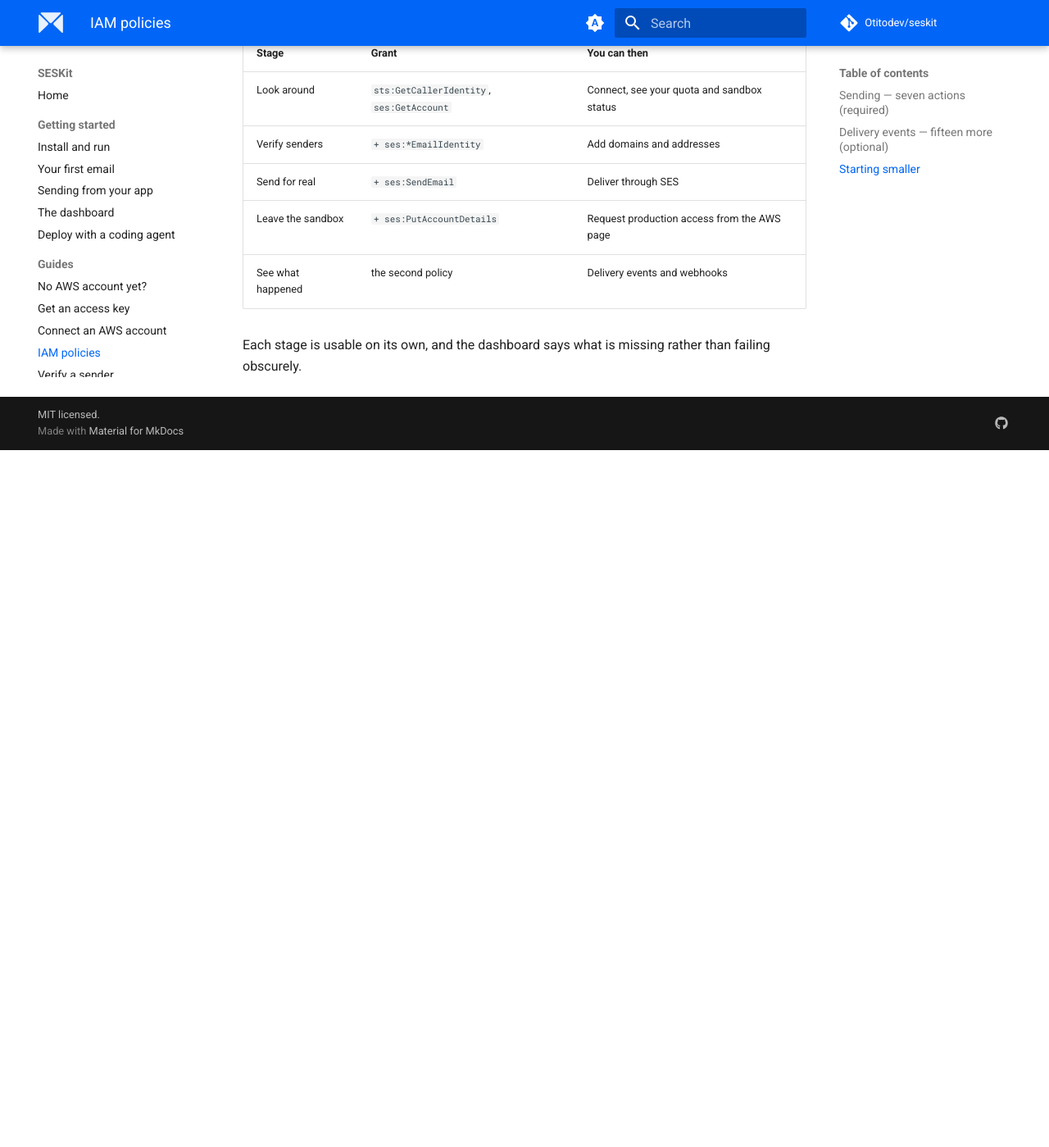
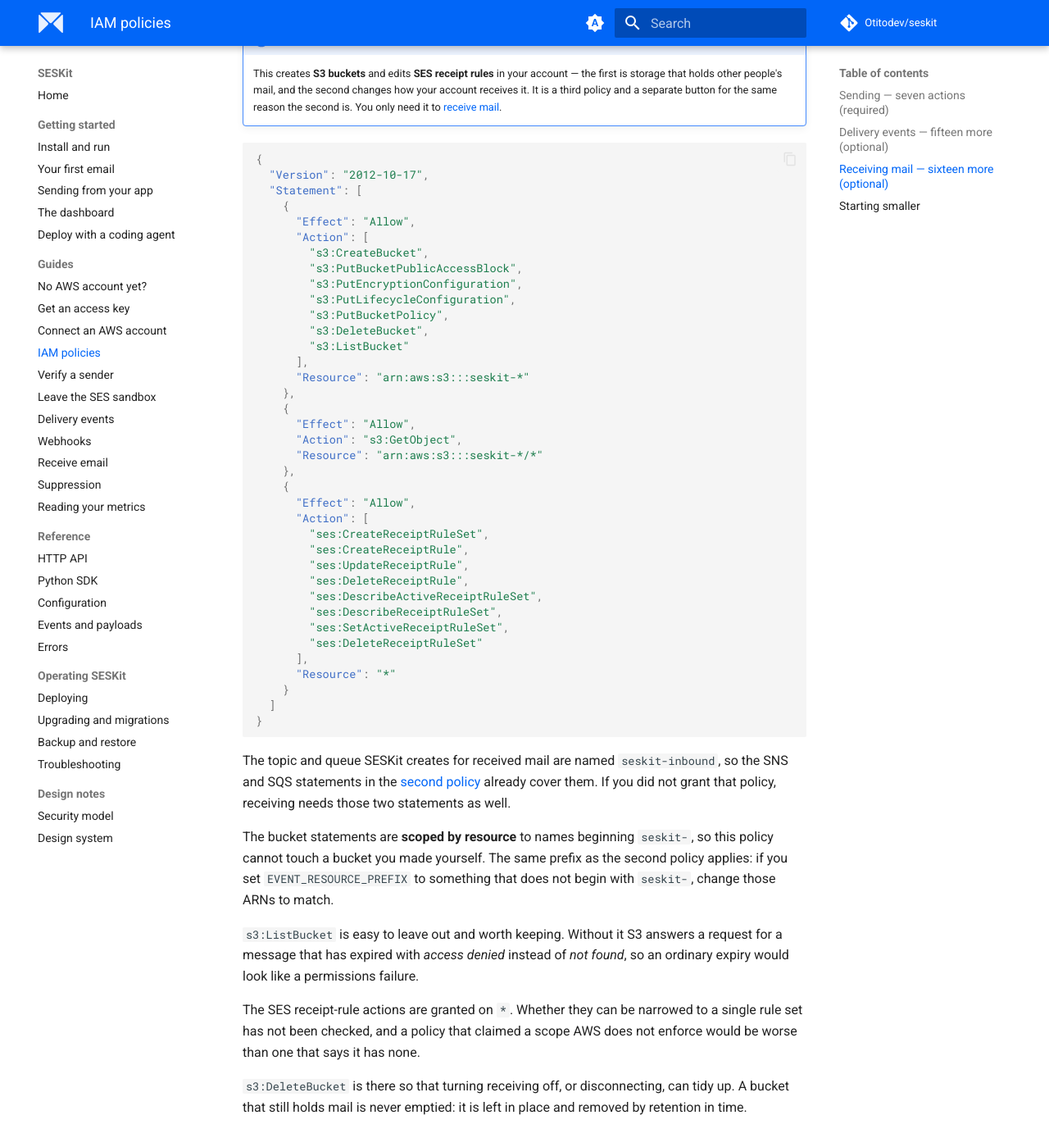
Before and after one commit to Otitodev/seskit, an MkDocs documentation site: the page built from docs/guides/iam-policies.md, in a window 1280 px wide and 1400 px high, scrolled down 2536 px. Shown: the whole window at 82% size. Built offline with MkDocs 1.6.1 and Material for MkDocs 9.7.7, drawn with Linux system fonts in a browser that asks for light colours; comment, search, counter and statistics services are not loaded; before the commit the page ends 3085 px from its top, so only the background shows below that; some of the changed text lies outside the part shown.

Commit message:
docs: a guide to receiving mail, and the IAM policy it needs
The guide is the first thing a user reads for a feature that creates storage in
their own AWS account and edits how the account receives mail, so it leads with
what that means and not with how to switch it on: what is created and where, that
SESKit never replaces an existing receipt rule set, and that AWS bills it. It
gives no prices. Whether new accounts are billed for classic receipt rules under
the newer SES plans was never established, and a figure that turned out wrong
would be worse than none; it points at AWS's pricing pages and says SESKit does
not estimate.

The MX record gets the warning that matters most, at length and in an admonition:
it sends all of a domain's mail to SES and replaces wherever it is received now.
The guide recommends a subdomain and explains why that works - the rule is per
domain, so the subdomain is added as its own - and says plainly that neither SESKit
nor the page can check the record is live, with a dig command to do it.

A section on treating everything as hostile is addressed to the reader's own code,
not only to SESKit's: the API returns HTML exactly as sent, so the guide says not to
render it where it could reach their credentials. Retention says what expires and
what does not, and turning it off says what is kept - mail already received, and a
bucket that still holds mail - and that removing a domain or disconnecting does the
same first, so neither can leave a rule behind.

The third IAM policy is sixteen actions: seven bucket-level S3 actions scoped to
seskit-*, GetObject on its objects, and eight SES receipt-rule actions. It says
why s3:ListBucket is worth keeping - without it an ordinary expiry reads as a
permission failure, because S3 answers a missing key with access denied - and that
the receipt-rule actions are granted on `*` because whether they can be narrowed
was never checked, and a policy claiming a scope AWS does not enforce is worse than
one that says it has none. The SNS and SQS statements of the second policy already
cover the topic and queue, since they share the prefix.

The test that counts the IAM guide's policy sections now expects three. Both the
guide and the SDK, events and IAM descriptions are added to the agent index, which
a test requires for every page in the nav.

````diff
--- a/docs/guides/iam-policies.md
+++ b/docs/guides/iam-policies.md
@@ -1,8 +1,8 @@
 # IAM policies
 
-SESKit must never ask for `AdministratorAccess`. There are two policies because
+SESKit must never ask for `AdministratorAccess`. There are three policies because
 they grant genuinely different things, and **you should be able to run SESKit
-without the second**.
+without the second and the third**.
 
 ## Sending — seven actions (required)
 
@@ -114,6 +114,76 @@
 SNS does, under a queue policy SESKit sets during setup that admits that one
 topic and nothing else. Adding it here would grant a permission nothing uses.
 
+## Receiving mail — sixteen more (optional)
+
+!!! caution "Read this one before granting it"
+    This creates **S3 buckets** and edits **SES receipt rules** in your account —
+    the first is storage that holds other people's mail, and the second changes how
+    your account receives it. It is a third policy and a separate button for the same
+    reason the second is. You only need it to [receive mail](receive-email.md).
+
+```json
+{
+  "Version": "2012-10-17",
+  "Statement": [
+    {
+      "Effect": "Allow",
+      "Action": [
+        "s3:CreateBucket",
+        "s3:PutBucketPublicAccessBlock",
+        "s3:PutEncryptionConfiguration",
+        "s3:PutLifecycleConfiguration",
+        "s3:PutBucketPolicy",
+        "s3:DeleteBucket",
+        "s3:ListBucket"
+      ],
+      "Resource": "arn:aws:s3:::seskit-*"
+    },
+    {
+      "Effect": "Allow",
+      "Action": "s3:GetObject",
+      "Resource": "arn:aws:s3:::seskit-*/*"
+    },
+    {
+      "Effect": "Allow",
+      "Action": [
+        "ses:CreateReceiptRuleSet",
+        "ses:CreateReceiptRule",
+        "ses:UpdateReceiptRule",
+        "ses:DeleteReceiptRule",
+        "ses:DescribeActiveReceiptRuleSet",
+        "ses:DescribeReceiptRuleSet",
+        "ses:SetActiveReceiptRuleSet",
+        "ses:DeleteReceiptRuleSet"
+      ],
+      "Resource": "*"
+    }
+  ]
+}
+```
+
+The topic and queue SESKit creates for received mail are named `seskit-inbound`, so
+the SNS and SQS statements in the [second policy](#delivery-events-fifteen-more-optional)
+already cover them. If you did not grant that policy, receiving needs those two
+statements as well.
+
+The bucket statements are **scoped by resource** to names beginning `seskit-`, so
+this policy cannot touch a bucket you made yourself. The same prefix as the second
+policy applies: if you set `EVENT_RESOURCE_PREFIX` to something that does not begin
+with `seskit-`, change those ARNs to match.
+
+`s3:ListBucket` is easy to leave out and worth keeping. Without it S3 answers a
+request for a message that has expired with *access denied* instead of *not found*,
+so an ordinary expiry would look like a permissions failure.
+
+The SES receipt-rule actions are granted on `*`. Whether they can be narrowed to a
+single rule set has not been checked, and a policy that claimed a scope AWS does not
+enforce would be worse than one that says it has none.
+
+`s3:DeleteBucket` is there so that turning receiving off, or disconnecting, can
+tidy up. A bucket that still holds mail is never emptied: it is left in place and
+removed by retention in time.
+
 ## Starting smaller
 
 A reasonable order, if you would rather not grant everything at once:
@@ -125,6 +195,7 @@
 | Send for real | `+ ses:SendEmail` | Deliver through SES |
 | Leave the sandbox | `+ ses:PutAccountDetails` | Request production access from the AWS page |
 | See what happened | the second policy | Delivery events and webhooks |
+| Receive mail | the third policy | [Receiving on a domain](receive-email.md), the Inbox, and `email.received` |
 
 Each stage is usable on its own, and the dashboard says what is missing rather
 than failing obscurely.
--- a/mkdocs.yml
+++ b/mkdocs.yml
@@ -119,18 +119,19 @@
           - guides/no-aws-account-yet.md: The path from no AWS account to a verified sender, and what SES costs.
           - guides/get-an-access-key.md: The IAM console click-path to an access key SESKit can use, and how to rotate one.
           - guides/connect-aws.md: Pointing SESKit at an AWS account by pasting an access key, which is stored per project and encrypted.
-          - guides/iam-policies.md: The exact IAM permissions, why each is needed, and how to grant them in stages.
+          - guides/iam-policies.md: The exact IAM permissions for sending, delivery events and receiving mail, why each is needed, and how to grant them in stages.
           - guides/verify-a-sender.md: Verifying a domain or a single address; DKIM, SPF and DMARC.
           - guides/ses-sandbox.md: What the SES sandbox restricts and how to leave it.
           - guides/delivery-events.md: How SES reports deliveries and bounces, SQS versus HTTPS ingestion, and open/click tracking.
           - guides/webhooks.md: Registering endpoints, verifying the HMAC signature, retries, and the SSRF rules.
+          - guides/receive-email.md: Receiving mail for a domain - what it creates in your AWS account, the MX record and why to use a subdomain, the Inbox, retention, and why everything in a received message is untrusted.
           - guides/metrics.md: The six counts and five rates, and what each rate divides by.
           - guides/suppression.md: What lands on the suppression list, what a suppressed send answers, and one-click unsubscribe.
         Reference:
           - reference/api.md: Every HTTP endpoint, generated from the OpenAPI schema.
-          - reference/sdk.md: The Python SDK - send, get and list, sync and async, errors as classes, retries and idempotency.
+          - reference/sdk.md: The Python SDK - send, get and list, reading received mail, sync and async, errors as classes, retries and idempotency.
           - reference/configuration.md: Every environment variable, its default, and its effect.
-          - reference/events.md: The event vocabulary, webhook payload shape, and bounce types.
+          - reference/events.md: The event vocabulary, webhook payload shape, bounce types, and the email.received event for mail you receive.
           - reference/errors.md: Every error type, which are worth retrying, and which are not.
         Operating SESKit:
           - operating/deploying.md: What has to run, the required environment, and health checks.
@@ -178,6 +179,7 @@
       - Leave the SES sandbox: guides/ses-sandbox.md
       - Delivery events: guides/delivery-events.md
       - Webhooks: guides/webhooks.md
+      - Receive email: guides/receive-email.md
       - Suppression: guides/suppression.md
       - Reading your metrics: guides/metrics.md
   - Reference:
````
Also changed, not shown: README.md (+1 -0 lines), docs/guides/receive-email.md (added, +176 -0 lines), 1 other file.
